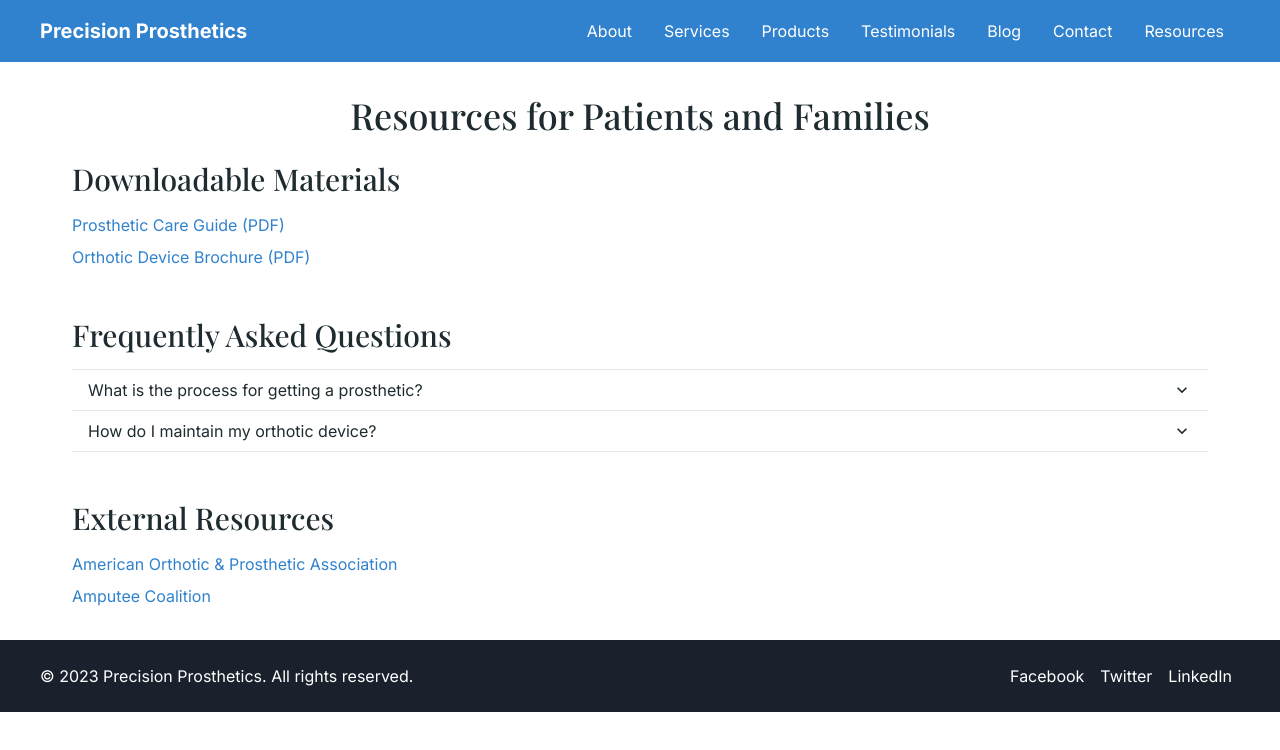
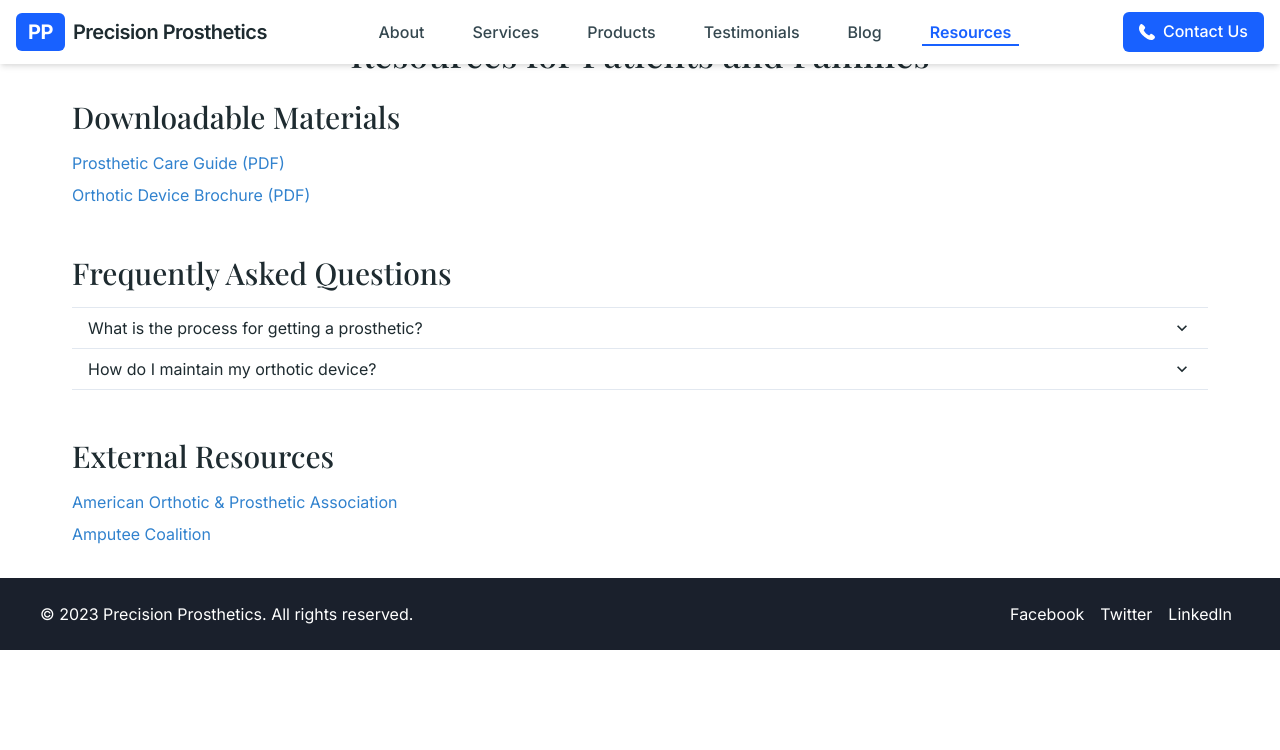
Before and after one commit to YeahISurf/precision-prosthetics-website, a React (Create React App) app: page /resources in a window 1280 px wide. Shown: the top 750 px of the page. Built offline with nearby package versions, Linux system fonts and the light colour scheme.

Commit message:
Update Header component with premium transparent-to-solid transition effect

```diff
--- a/src/components/Header.js
+++ b/src/components/Header.js
@@ -1,37 +1,225 @@
-import { Box, Flex, Link } from '@chakra-ui/react';
-import { Link as RouterLink } from 'react-router-dom';
+import { useState, useEffect } from 'react';
+import {
+  Box,
+  Flex,
+  Link,
+  Button,
+  IconButton,
+  Drawer,
+  DrawerBody,
+  DrawerHeader,
+  DrawerOverlay,
+  DrawerContent,
+  DrawerCloseButton,
+  VStack,
+  HStack,
+  useDisclosure,
+  Container,
+  Image,
+} from '@chakra-ui/react';
+import { Link as RouterLink, useLocation } from 'react-router-dom';
+import { HamburgerIcon, PhoneIcon } from '@chakra-ui/icons';
+import { motion, AnimatePresence } from 'framer-motion';
 
 function Header() {
+  const { isOpen, onOpen, onClose } = useDisclosure();
+  const [scrolled, setScrolled] = useState(false);
+  const location = useLocation();
+
+  useEffect(() => {
+    const handleScroll = () => {
+      if (window.scrollY > 20) {
+        setScrolled(true);
+      } else {
+        setScrolled(false);
+      }
+    };
+
+    window.addEventListener('scroll', handleScroll);
+    return () => window.removeEventListener('scroll', handleScroll);
+  }, []);
+
+  const isHomePage = location.pathname === '/';
+
+  const navLinks = [
+    { name: 'About', path: '/about' },
+    { name: 'Services', path: '/services' },
+    { name: 'Products', path: '/products' },
+    { name: 'Testimonials', path: '/testimonials' },
+    { name: 'Blog', path: '/blog' },
+    { name: 'Resources', path: '/resources' },
+  ];
+
   return (
-    <Box bg="blue.500" p={4} position="sticky" top={0} zIndex={10}>
-      <Flex justify="space-between" align="center" maxW="1200px" mx="auto">
-        <Link as={RouterLink} to="/" color="white" fontSize="xl" fontWeight="bold">
-          Precision Prosthetics
-        </Link>
-        <Flex>
-          <Link as={RouterLink} to="/about" color="white" mx={4} _hover={{ textDecoration: 'underline' }}>
-            About
+    <Box
+      as="header"
+      position="fixed"
+      w="100%"
+      zIndex={100}
+      transition="all 0.3s ease"
+      bg={scrolled || !isHomePage ? 'white' : 'transparent'}
+      boxShadow={scrolled || !isHomePage ? 'md' : 'none'}
+    >
+      <Container maxW="container.xl">
+        <Flex py={3} align="center" justify="space-between">
+          <Link as={RouterLink} to="/" _hover={{ textDecoration: 'none' }}>
+            <Flex align="center">
+              {/* Replace with your actual logo */}
+              <Box
+                bg="brand.500"
+                color="white"
+                fontSize="xl"
+                fontWeight="bold"
+                px={3}
+                py={1}
+                borderRadius="md"
+                letterSpacing="tight"
+                mr={2}
+              >
+                PP
+              </Box>
+              <Box
+                fontSize="xl"
+                fontWeight="semibold"
+                color={scrolled || !isHomePage ? 'neutral.800' : 'white'}
+                letterSpacing="tight"
+                display={['none', null, 'block']}
+              >
+                Precision Prosthetics
+              </Box>
+            </Flex>
           </Link>
-          <Link as={RouterLink} to="/services" color="white" mx={4} _hover={{ textDecoration: 'underline' }}>
-            Services
-          </Link>
-          <Link as={RouterLink} to="/products" color="white" mx={4} _hover={{ textDecoration: 'underline' }}>
-            Products
-          </Link>
-          <Link as={RouterLink} to="/testimonials" color="white" mx={4} _hover={{ textDecoration: 'underline' }}>
-            Testimonials
-          </Link>
-          <Link as={RouterLink} to="/blog" color="white" mx={4} _hover={{ textDecoration: 'underline' }}>
-            Blog
-          </Link>
-          <Link as={RouterLink} to="/contact" color="white" mx={4} _hover={{ textDecoration: 'underline' }}>
-            Contact
-          </Link>
-          <Link as={RouterLink} to="/resources" color="white" mx={4} _hover={{ textDecoration: 'underline' }}>
-            Resources
-          </Link>
+
+          {/* Desktop Navigation */}
+          <HStack spacing={8} display={{ base: 'none', md: 'flex' }}>
+            {navLinks.map((link) => (
+              <NavLink
+                key={link.path}
+                to={link.path}
+                name={link.name}
+                scrolled={scrolled}
+                isHomePage={isHomePage}
+              />
+            ))}
+          </HStack>
+
+          {/* Contact Button & Mobile Menu Toggle */}
+          <HStack spacing={3}>
+            <Button
+              as={RouterLink}
+              to="/contact"
+              colorScheme="brand"
+              size={['sm', 'md']}
+              display={{ base: 'none', md: 'flex' }}
+              leftIcon={<PhoneIcon />}
+            >
+              Contact Us
+            </Button>
+
+            <IconButton
+              aria-label="Open menu"
+              icon={<HamburgerIcon />}
+              variant="ghost"
+              color={scrolled || !isHomePage ? 'neutral.800' : 'white'}
+              display={{ base: 'flex', md: 'none' }}
+              onClick={onOpen}
+              _hover={{ bg: 'whiteAlpha.200' }}
+            />
+          </HStack>
         </Flex>
-      </Flex>
+      </Container>
+
+      {/* Mobile Drawer */}
+      <Drawer isOpen={isOpen} placement="right" onClose={onClose}>
+        <DrawerOverlay />
+        <DrawerContent>
+          <DrawerCloseButton />
+          <DrawerHeader borderBottomWidth="1px">
+            <Box
+              bg="brand.500"
+              color="white"
+              display="inline-block"
+              fontSize="xl"
+              fontWeight="bold"
+              px={3}
+              py={1}
+              borderRadius="md"
+              letterSpacing="tight"
+              mr={2}
+            >
+              PP
+            </Box>
+            Menu
+          </DrawerHeader>
+          <DrawerBody>
+            <VStack spacing={4} align="stretch" mt={4}>
+              {navLinks.map((link) => (
+                <Link
+                  key={link.path}
+                  as={RouterLink}
+                  to={link.path}
+                  fontSize="lg"
+                  fontWeight="medium"
+                  py={2}
+                  onClick={onClose}
+                >
+                  {link.name}
+                </Link>
+              ))}
+              <Button
+                as={RouterLink}
+                to="/contact"
+                colorScheme="brand"
+                leftIcon={<PhoneIcon />}
+                onClick={onClose}
+              >
+                Contact Us
+              </Button>
+            </VStack>
+          </DrawerBody>
+        </DrawerContent>
+      </Drawer>
+    </Box>
+  );
+}
+
+// NavLink component with hover effect
+function NavLink({ to, name, scrolled, isHomePage }) {
+  const location = useLocation();
+  const isActive = location.pathname === to;
+
+  return (
+    <Box position="relative">
+      <Link
+        as={RouterLink}
+        to={to}
+        px={2}
+        py={1}
+        rounded={'md'}
+        color={scrolled || !isHomePage ?
+          (isActive ? 'brand.500' : 'neutral.700') :
+          (isActive ? 'white' : 'whiteAlpha.900')}
+        fontWeight={isActive ? 'semibold' : 'medium'}
+        _hover={{ textDecoration: 'none' }}
+      >
+        {name}
+      </Link>
+      {isActive && (
+        <AnimatePresence>
+          <motion.div
+            initial={{ width: 0 }}
+            animate={{ width: '100%' }}
+            exit={{ width: 0 }}
+            style={{
+              height: '2px',
+              backgroundColor: scrolled || !isHomePage ? 'var(--chakra-colors-brand-500)' : 'white',
+              position: 'absolute',
+              bottom: '-2px',
+              left: 0,
+            }}
+          />
+        </AnimatePresence>
+      )}
     </Box>
   );
 }
```
